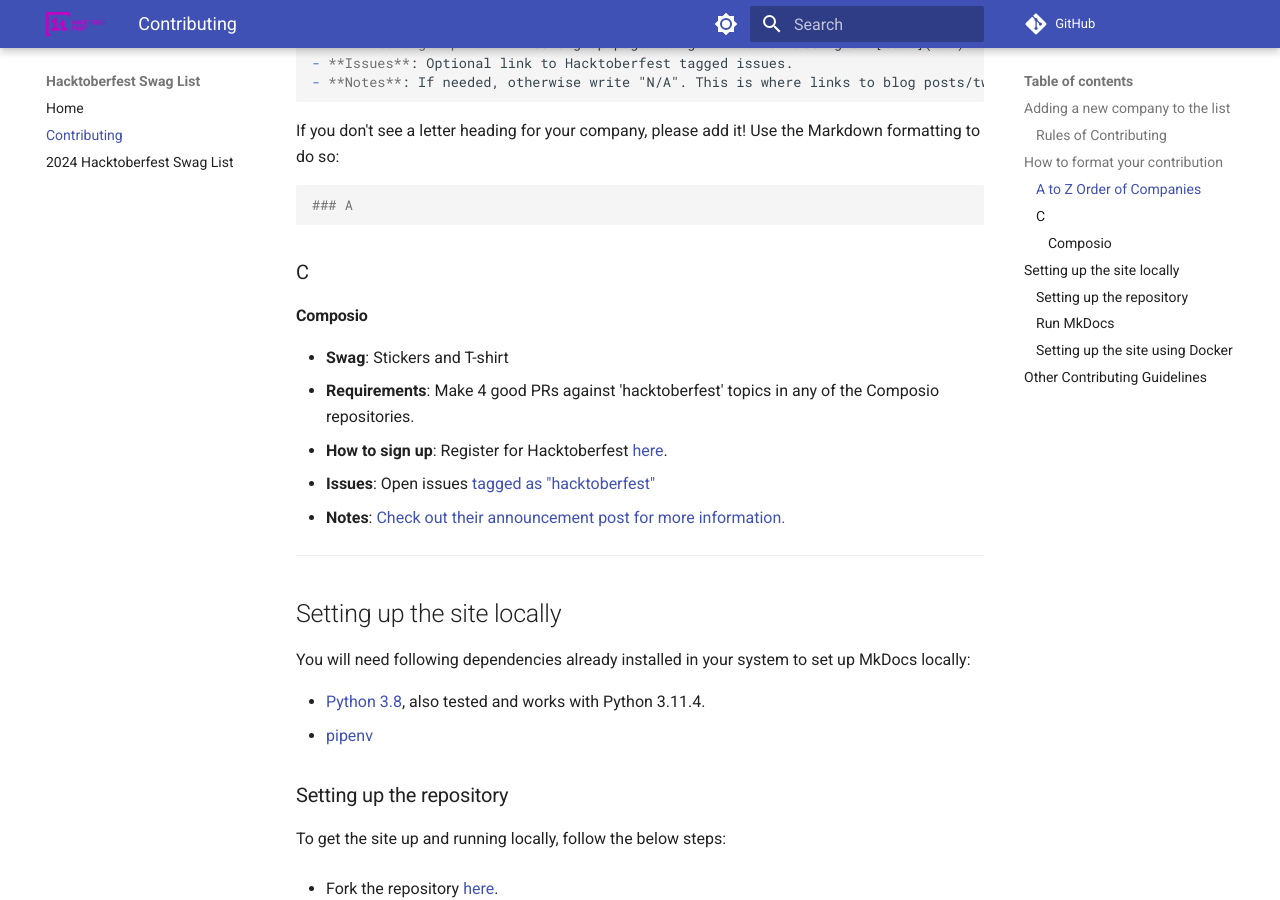
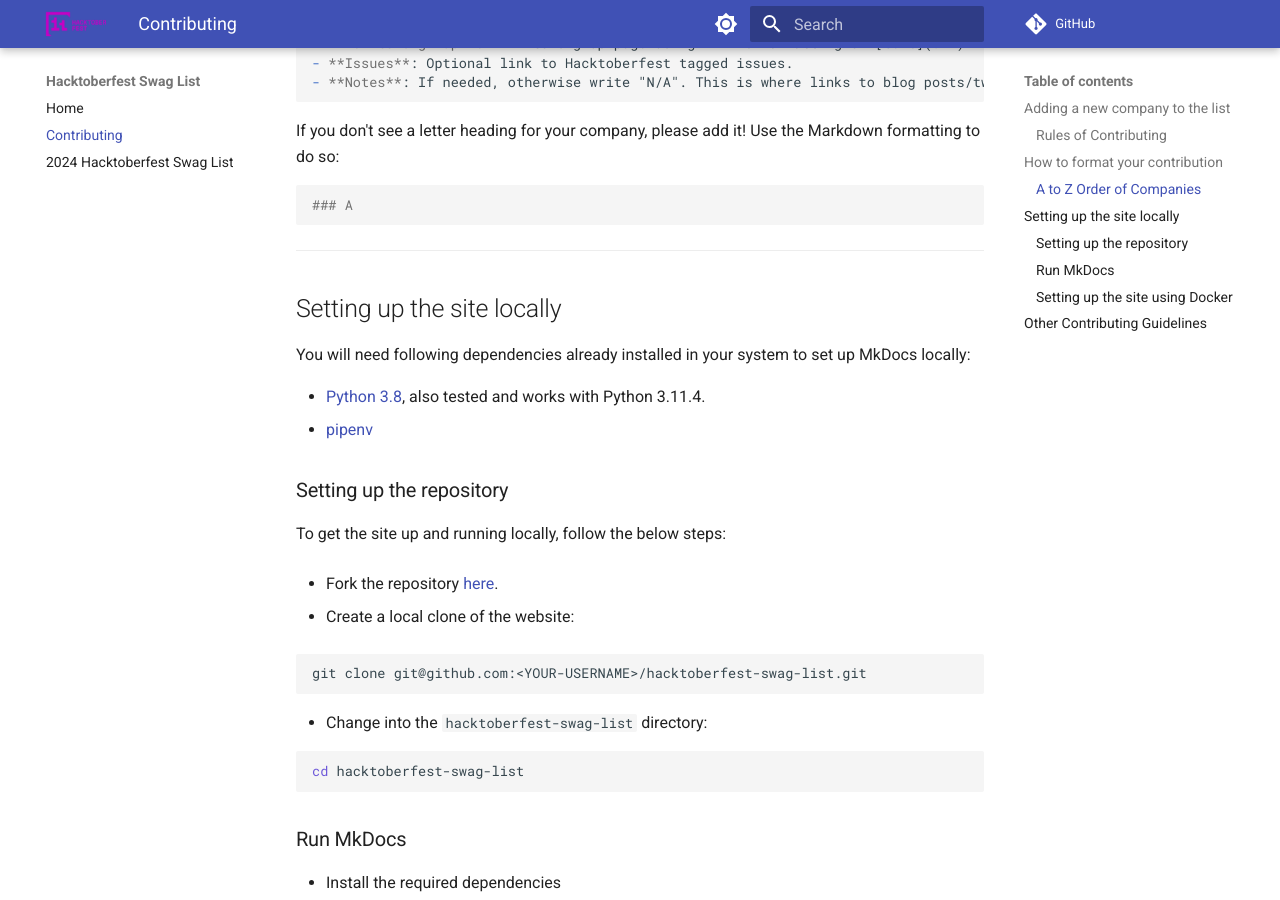
Before and after one commit to crweiner/hacktoberfest-swag-list, an MkDocs documentation site: the page built from docs/contributing.md, in a window 1280 px wide and 900 px high, scrolled down 1467 px. Built offline with MkDocs 1.6.1 and Material for MkDocs 9.7.7, drawn with Linux system fonts in a browser that asks for light colours; plug-ins that fetch from the network failed and are left out; comment, search, counter and statistics services are not loaded.

Commit message:
removed composio

````diff
--- a/docs/contributing.md
+++ b/docs/contributing.md
@@ -49,16 +49,6 @@
 ```markdown
 ### A
 ```
-
-### C
-
-#### **Composio**
-
-- **Swag**: Stickers and T-shirt
-- **Requirements**: Make 4 good PRs against 'hacktoberfest' topics in any of the Composio repositories.
-- **How to sign up**: Register for Hacktoberfest [here](https://hacktoberfest.com/).
-- **Issues**: Open issues [tagged as "hacktoberfest"](https://github.com/ComposioHQ/composio/issues?q=sort%3Aupdated-desc+is%3Aissue+is%3Aopen+label%3Ahacktoberfest)
-- **Notes**: [Check out their announcement post for more information.](https://github.com/ComposioHQ/composio/blob/master/HACKTOBER_FEST_2024.md)
 
 ---
 
````
